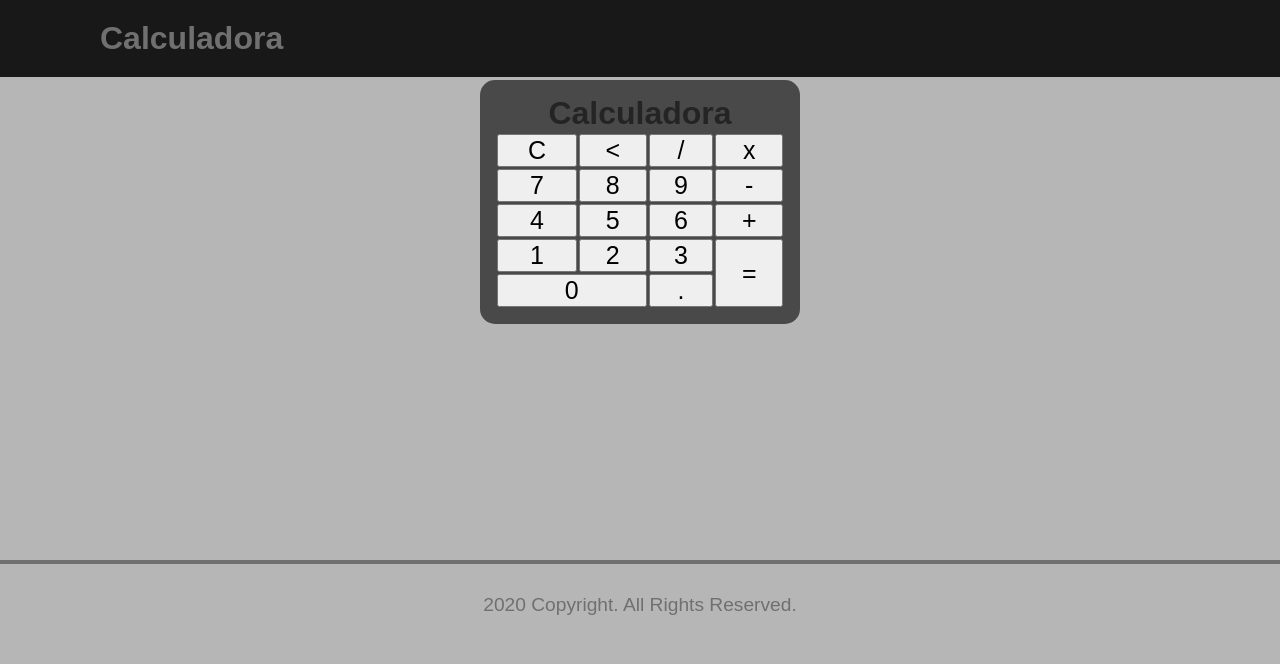
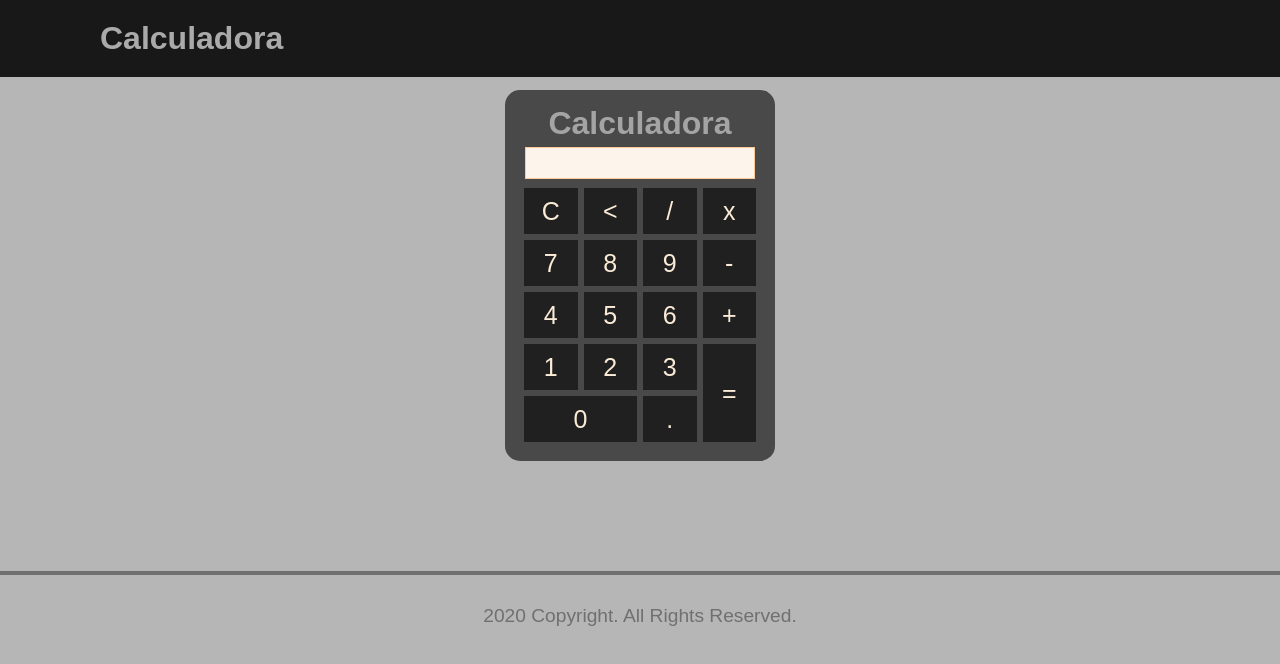
Before and after one commit to DouglasB19/CalculadoraNodejs, a website: page index.html in a window 1280 px wide. Drawn offline with Linux system fonts and the light colour scheme.

Commit message:
html calcu2 commit

```diff
--- a/css/index.css
+++ b/css/index.css
@@ -41,12 +41,12 @@ header{
 
 header h1,
 header a{
-    color: #707070;
+    color: #aaaaaa;
     transition: .4s;
 }
 header h1:hover,
 header a:hover{
-    color: #ed5555;
+    color: #ffc796;
 }
 
 .lgo h1 a{
@@ -101,13 +101,8 @@ button.active{
     color: #fff;
 }
 
-.fundo-calcu{
-    min-height: 400px;
-    padding: 0 300px 0 300px;
-}
-
 .calculadora{
-    width: 50%;
+    width: 25%;
     text-align: center;
     position: relative;
     left: calc(50% - 100px);
@@ -118,26 +113,35 @@ button.active{
     padding: 15px;
 }
 
+.calculadora h1{
+    color: #ffffff;
+}
 .calculadora h1:hover{
-    color: #ff0000;
-    opacity: .6;
+    color: #ffeddd;
+    opacity: .9;
 }
 
 table{
     width: 100%;
-    height: 100%;
 }
 
-tr{
-    width: 25%;
-    height: 25%;
+td{
+    padding: 2px 2px;
+    width: 50px;
+    height: 50px;
 }
 
 .button{
     width: 100%;
     height: 100%;
     font-size: 25px;
-    /*margin: 5px 5px;*/
+    cursor: pointer;
+    background-color: #202020;
+    border: none;
+    color: antiquewhite;
+}
+.button:hover{
+    background-color: #121212;
 }
 
 form input,
@@ -172,7 +176,7 @@ form input:last-child:hover{
 
 .footer hr{
     border: 2px solid #707070;
-    margin-top: 80px;
+    margin-top: 110px;
 }
 
 .footer p{
@@ -183,13 +187,11 @@ form input:last-child:hover{
 }
 
 .resultado{
-    display: none;
-    width: 70%;
-    margin: 20px 15% 10px 15%;
-    background-color: #ffd5ff;
-    text-align: center;
+    margin: 5px;
+    background-color: #fdf4ec;
+    text-align: right;
     padding: 15px;
-    border: 2px solid #ED55ED;
+    border: 1px solid #ffc796;
 }
 
 tbody, tr, .contact{
@@ -332,7 +334,7 @@ tbody, tr, .contact{
     }
 
     .calculadora{
-        margin-top: 80px;
+        margin-top: 90px;
     }
 
     .calculadora h1{
@@ -346,11 +348,6 @@ tbody, tr, .contact{
     }
 }
 
-.fundo-calcu{
-    min-height: 400px;
-    padding: 0 25% 0 25%;
-}
-
 .show{
     display: block;
 }
```
